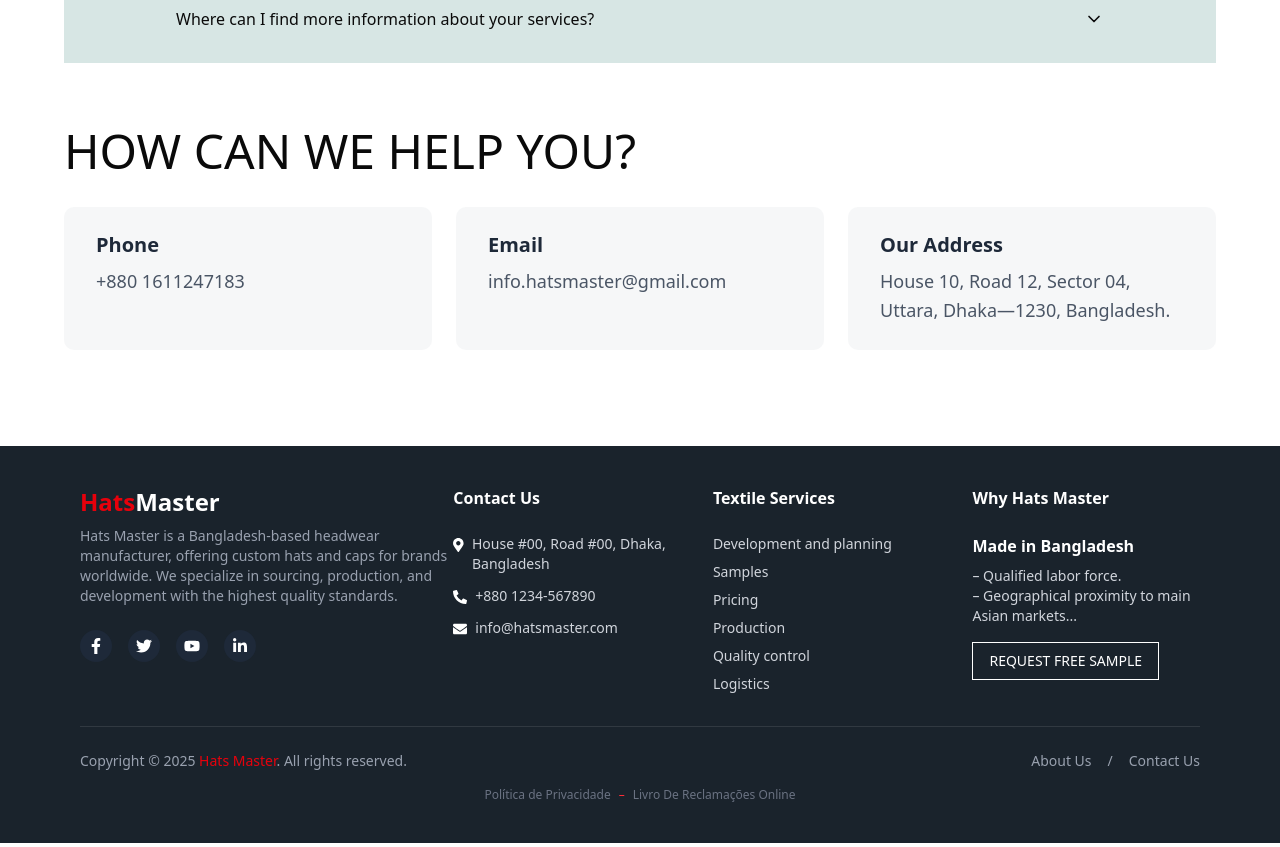
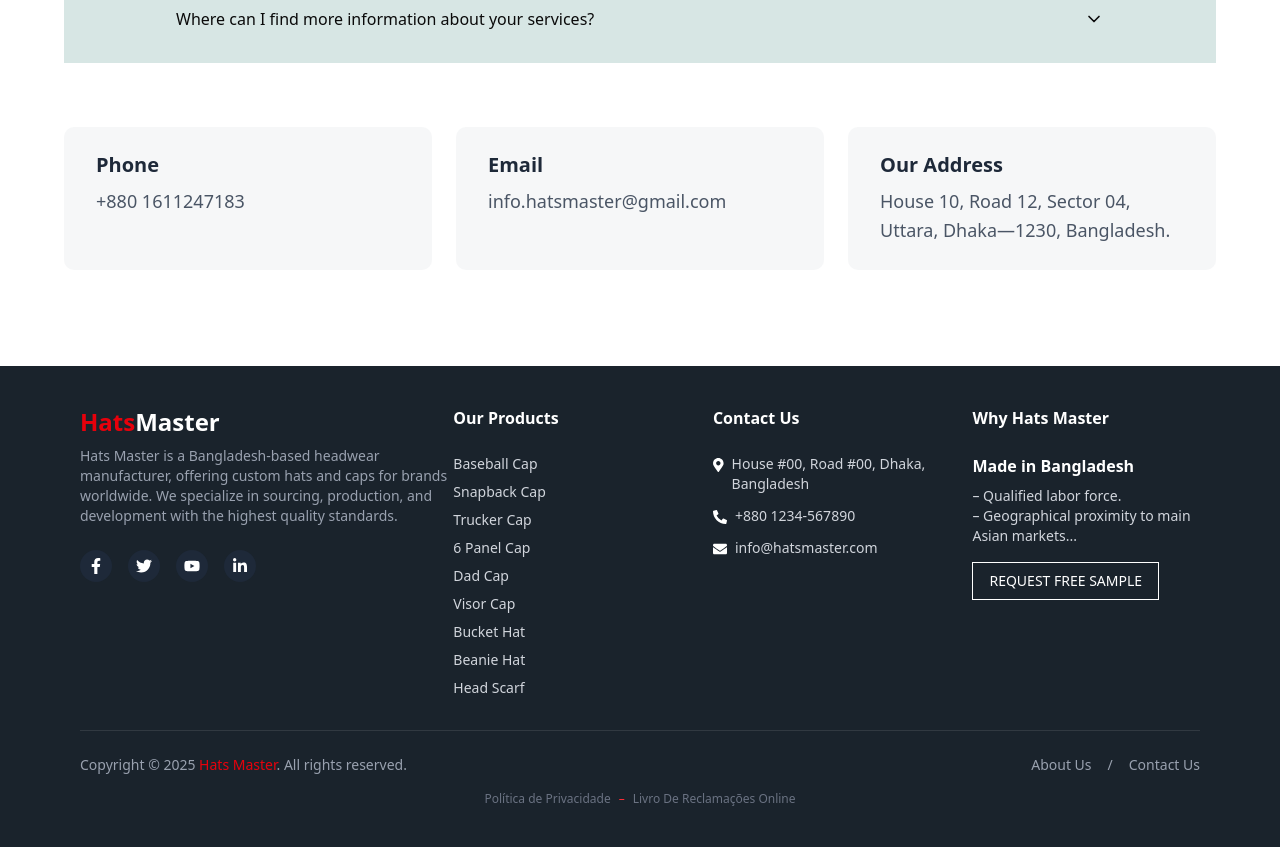
Before and after one commit to Al-amin07/hats-master, a Next.js app: page /contact in a window 1280 px wide. Shown: the part 1280-2127 px from the top of the page. Built offline with nearby package versions, Linux system fonts and the light colour scheme.

Commit message:
link change

```diff
--- a/src/app/api/contact/route.ts
+++ b/src/app/api/contact/route.ts
@@ -21,36 +21,42 @@
       replyTo: email,
       subject: "New Contact Form Submission",
       html: `
-        <div style="font-family: 'Segoe UI', sans-serif; max-width: 600px; margin: auto; border: 1px solid #eee; padding: 24px; border-radius: 8px; background: #ffffff;">
-    <h2 style="color: #d32f2f; margin-bottom: 16px;">📩 New Contact Message</h2>
+ <div style="background: #f0f4f8; padding: 40px 16px; font-family: 'Helvetica Neue', sans-serif;">
+    <div style="max-width: 600px; margin: auto; background: white; border-radius: 10px; box-shadow: 0 8px 20px rgba(0, 0, 0, 0.08); overflow: hidden;">
 
-    <table style="width: 100%; margin-bottom: 24px;">
+      <div style="background: linear-gradient(135deg, #2b6cb0, #2c5282); color: #fff; padding: 24px 32px;">
+        <h2 style="margin: 0; font-size: 22px;">New Contact Request 📬</h2>
+        <p style="margin: 4px 0 0;">From your HatsMaster website</p>
+      </div>
+
+      <div style="padding: 24px 32px; color: #333;">
+        <h3 style="margin-bottom: 16px; font-size: 18px;">Contact Details</h3>
+        <table style="width: 100%; font-size: 15px; border-spacing: 0 10px;">
           <tr>
-        <td style="font-weight: bold; padding: 4px 0;">Name:</td>
-        <td style="padding: 4px 0;">${name}</td>
+            <td style="font-weight: 600;">Name:</td>
+            <td>${name}</td>
           </tr>
           <tr>
-        <td style="font-weight: bold; padding: 4px 0;">Email:</td>
-        <td style="padding: 4px 0;"><a href="mailto:${email}">${email}</a></td>
+            <td style="font-weight: 600;">Email:</td>
+            <td><a href="mailto:${email}" style="color: #2b6cb0;">${email}</a></td>
           </tr>
           <tr>
-        <td style="font-weight: bold; padding: 4px 0;">Phone:</td>
-        <td style="padding: 4px 0;">${phone || "N/A"}</td>
+            <td style="font-weight: 600;">Phone:</td>
+            <td>${phone || "N/A"}</td>
           </tr>
         </table>
 
-    <div style="margin-bottom: 24px;">
-      <p style="font-weight: bold; margin-bottom: 8px;">Message:</p>
-      <div style="background: #f9f9f9; padding: 12px; border-left: 4px solid #d32f2f; border-radius: 4px; line-height: 1.6;">
+        <h3 style="margin: 24px 0 8px; font-size: 18px;">Message</h3>
+        <div style="background: #f9fafb; padding: 16px; border-left: 4px solid #2b6cb0; border-radius: 6px; font-size: 14px; line-height: 1.6;">
           ${comment.replace(/\n/g, "<br />")}
         </div>
       </div>
 
-    <hr style="border: none; border-top: 1px solid #eee; margin: 24px 0;" />
+      <div style="background: #edf2f7; padding: 16px 32px; font-size: 12px; text-align: center; color: #666;">
+        &copy; ${new Date().getFullYear()} HatsMaster — Crafted with care.
+      </div>
 
-    <footer style="font-size: 12px; color: #888; text-align: center;">
-      Sent from the <strong>HatsMaster</strong> website contact form.
-    </footer>
+    </div>
   </div>
       `,
     });
--- a/src/app/lead-payment/page.tsx
+++ b/src/app/lead-payment/page.tsx
@@ -90,7 +90,6 @@
           ))}
         </div>
       </div>
-
       <LeadPaymentDelivery />
     </div>
   );
--- a/src/components/ContactInfo.tsx
+++ b/src/components/ContactInfo.tsx
@@ -1,44 +1,42 @@
-'use client'
-import React from 'react'
+"use client";
+import React from "react";
 
-import {motion} from 'motion/react'
+import { motion } from "motion/react";
 const details = [
-    {
-        name: 'Phone',
-        desc: '+880 1611247183'
-    },
+  {
+    name: "Phone",
+    desc: "+880 1611247183",
+  },
 
-    {
-        name: 'Email',
-        desc: 'info.hatsmaster@gmail.com'
-    },  {
-        name: 'Our Address',
-        desc: 'House 10, Road 12, Sector 04, Uttara, Dhaka—1230, Bangladesh.'
-    },
-]
+  {
+    name: "Email",
+    desc: "info.hatsmaster@gmail.com",
+  },
+  {
+    name: "Our Address",
+    desc: "House 10, Road 12, Sector 04, Uttara, Dhaka—1230, Bangladesh.",
+  },
+];
 export default function ContactInfo() {
   return (
-
-     <section className=" max-w-7xl mx-auto">
-      <h2 className="text-5xl  uppercase  mb-8">how can we help you?</h2>
-
+    <section className=" max-w-7xl mx-auto">
       {/* Service Cards */}
       <div className="grid grid-cols-1 md:grid-cols-3 gap-6 mb-12">
-       {
-        details.map((el, ind: number) => <motion.div   initial={{ y: 100, opacity: 0}}
-  whileInView={{opacity: 1, y: 0}}
-  transition={{  duration: 0.8, delay: ind * 0.2 }} key={el.desc} className="bg-gray-100/75 cursor-pointer hover:shadow-xl transition-shadow duration-500 py-6 px-8 rounded-lg">
-          <h3 className="font-semibold text-xl text-gray-800 mb-2">{el.name}</h3>
-          <p className=" text-gray-600 text-lg leading-relaxed">
-            {el.desc}
-          </p>
-        </motion.div>)
-      }
-
-
+        {details.map((el, ind: number) => (
+          <motion.div
+            initial={{ y: 100, opacity: 0 }}
+            whileInView={{ opacity: 1, y: 0 }}
+            transition={{ duration: 0.8, delay: ind * 0.2 }}
+            key={el.desc}
+            className="bg-gray-100/75 cursor-pointer hover:shadow-xl transition-shadow duration-500 py-6 px-8 rounded-lg"
+          >
+            <h3 className="font-semibold text-xl text-gray-800 mb-2">
+              {el.name}
+            </h3>
+            <p className=" text-gray-600 text-lg leading-relaxed">{el.desc}</p>
+          </motion.div>
+        ))}
       </div>
-
-
     </section>
-  )
+  );
 }
--- a/src/components/shared/NewFooter.tsx
+++ b/src/components/shared/NewFooter.tsx
@@ -1,7 +1,26 @@
 // app/components/Footer.tsx
+import { slugify } from "@/service/slug";
 import Link from "next/link";
-import { FaFacebookF, FaTwitter, FaYoutube, FaLinkedinIn, FaPhoneAlt, FaEnvelope, FaMapMarkerAlt } from "react-icons/fa";
-
+import {
+  FaFacebookF,
+  FaTwitter,
+  FaYoutube,
+  FaLinkedinIn,
+  FaPhoneAlt,
+  FaEnvelope,
+  FaMapMarkerAlt,
+} from "react-icons/fa";
+const links = [
+  { id: 11, name: "Baseball Cap" },
+  { id: 13, name: "Snapback Cap" },
+  { id: 12, name: "Trucker Cap" },
+  { id: 14, name: "6 Panel Cap" },
+  { id: 16, name: "Dad Cap" },
+  { id: 16, name: "Visor Cap" },
+  { id: 15, name: "Bucket Hat" },
+  { id: 2, name: "Beanie Hat" },
+  { id: 3, name: "Head Scarf" },
+];
 export default function NewFooter() {
   return (
     <footer className="bg-[#1a232c] text-white px-6 md:px-20 py-10">
@@ -14,21 +33,36 @@
               Hats<span className="text-white">Master</span>
             </h1>
             <p className="text-sm text-gray-400 mt-2 max-w-sm">
-           Hats Master is a Bangladesh-based headwear manufacturer, offering custom hats and caps for brands worldwide. We specialize in sourcing, production, and development with the highest quality standards.
+              Hats Master is a Bangladesh-based headwear manufacturer, offering
+              custom hats and caps for brands worldwide. We specialize in
+              sourcing, production, and development with the highest quality
+              standards.
             </p>
 
             {/* Socials */}
             <div className="flex space-x-4 mt-6">
-              <a href="#" className="p-2 bg-gray-800 rounded-full hover:bg-white hover:text-black transition-all duration-300">
+              <a
+                href="#"
+                className="p-2 bg-gray-800 rounded-full hover:bg-white hover:text-black transition-all duration-300"
+              >
                 <FaFacebookF />
               </a>
-              <a href="#" className="p-2 bg-gray-800 rounded-full hover:bg-white hover:text-black transition-all duration-300">
+              <a
+                href="#"
+                className="p-2 bg-gray-800 rounded-full hover:bg-white hover:text-black transition-all duration-300"
+              >
                 <FaTwitter />
               </a>
-              <a href="#" className="p-2 bg-gray-800 rounded-full hover:bg-white hover:text-black transition-all duration-300">
+              <a
+                href="#"
+                className="p-2 bg-gray-800 rounded-full hover:bg-white hover:text-black transition-all duration-300"
+              >
                 <FaYoutube />
               </a>
-              <a href="#" className="p-2 bg-gray-800 rounded-full hover:bg-white hover:text-black transition-all duration-300">
+              <a
+                href="#"
+                className="p-2 bg-gray-800 rounded-full hover:bg-white hover:text-black transition-all duration-300"
+              >
                 <FaLinkedinIn />
               </a>
             </div>
@@ -36,9 +70,29 @@
 
           {/* Contact + Services + Why */}
           <div className="grid grid-cols-1 md:grid-cols-3 gap-8 md:w-2/3">
+            {/* Textile Services */}
+            <div>
+              <h4 className="text-white font-semibold mb-2 inline-block">
+                Our Products
+              </h4>
+              <ul className="mt-4 text-sm text-gray-300 space-y-2">
+                {links.map((el) => (
+                  <li key={el.id}>
+                    <Link
+                      className="hover:underline"
+                      href={`/product/${slugify(el.name)}`}
+                    >
+                      {el.name}
+                    </Link>
+                  </li>
+                ))}
+              </ul>
+            </div>
             {/* Contact Us */}
             <div>
-              <h4 className="text-white font-semibold mb-2  inline-block">Contact Us</h4>
+              <h4 className="text-white font-semibold mb-2  inline-block">
+                Contact Us
+              </h4>
               <div className="text-sm mt-4 space-y-3 text-gray-300">
                 <div className="flex items-start gap-2">
                   <FaMapMarkerAlt className="mt-1 text-white" />
@@ -55,28 +109,22 @@
               </div>
             </div>
 
-            {/* Textile Services */}
-            <div>
-              <h4 className="text-white font-semibold mb-2 inline-block">Textile Services</h4>
-              <ul className="mt-4 text-sm text-gray-300 space-y-2">
-                <li>Development and planning</li>
-                <li>Samples</li>
-                <li>Pricing</li>
-                <li>Production</li>
-                <li>Quality control</li>
-                <li>Logistics</li>
-              </ul>
-            </div>
-
             {/* Why Apparelx */}
             <div>
-              <h4 className="text-white font-semibold mb-2 0 inline-block">Why Hats Master</h4>
-              <p className="mt-4 text-white font-semibold">Made in Bangladesh</p>
+              <h4 className="text-white font-semibold mb-2 0 inline-block">
+                Why Hats Master
+              </h4>
+              <p className="mt-4 text-white font-semibold">
+                Made in Bangladesh
+              </p>
               <p className="text-sm text-gray-300 mt-2">
-                – Qualified labor force. <br />
-                – Geographical proximity to main Asian markets...
+                – Qualified labor force. <br />– Geographical proximity to main
+                Asian markets...
               </p>
-              <Link href={'/contact'} className="mt-4 inline-block px-4 py-2 border border-white text-white hover:bg-white hover:text-black transition-all text-sm">
+              <Link
+                href={"/contact"}
+                className="mt-4 inline-block px-4 py-2 border border-white text-white hover:bg-white hover:text-black transition-all text-sm"
+              >
                 REQUEST FREE SAMPLE
               </Link>
             </div>
@@ -86,7 +134,8 @@
         {/* Bottom Section */}
         <div className="text-sm text-gray-400 mt-6 flex flex-col md:flex-row justify-between items-center gap-2">
           <p>
-            Copyright © 2025 <span className="text-red-600">Hats Master</span>. All rights reserved.
+            Copyright © 2025 <span className="text-red-600">Hats Master</span>.
+            All rights reserved.
           </p>
           <div className="flex space-x-4">
             <Link href="/about">About Us</Link>
```
Lines whose indentation alone changed are shown as unchanged.
